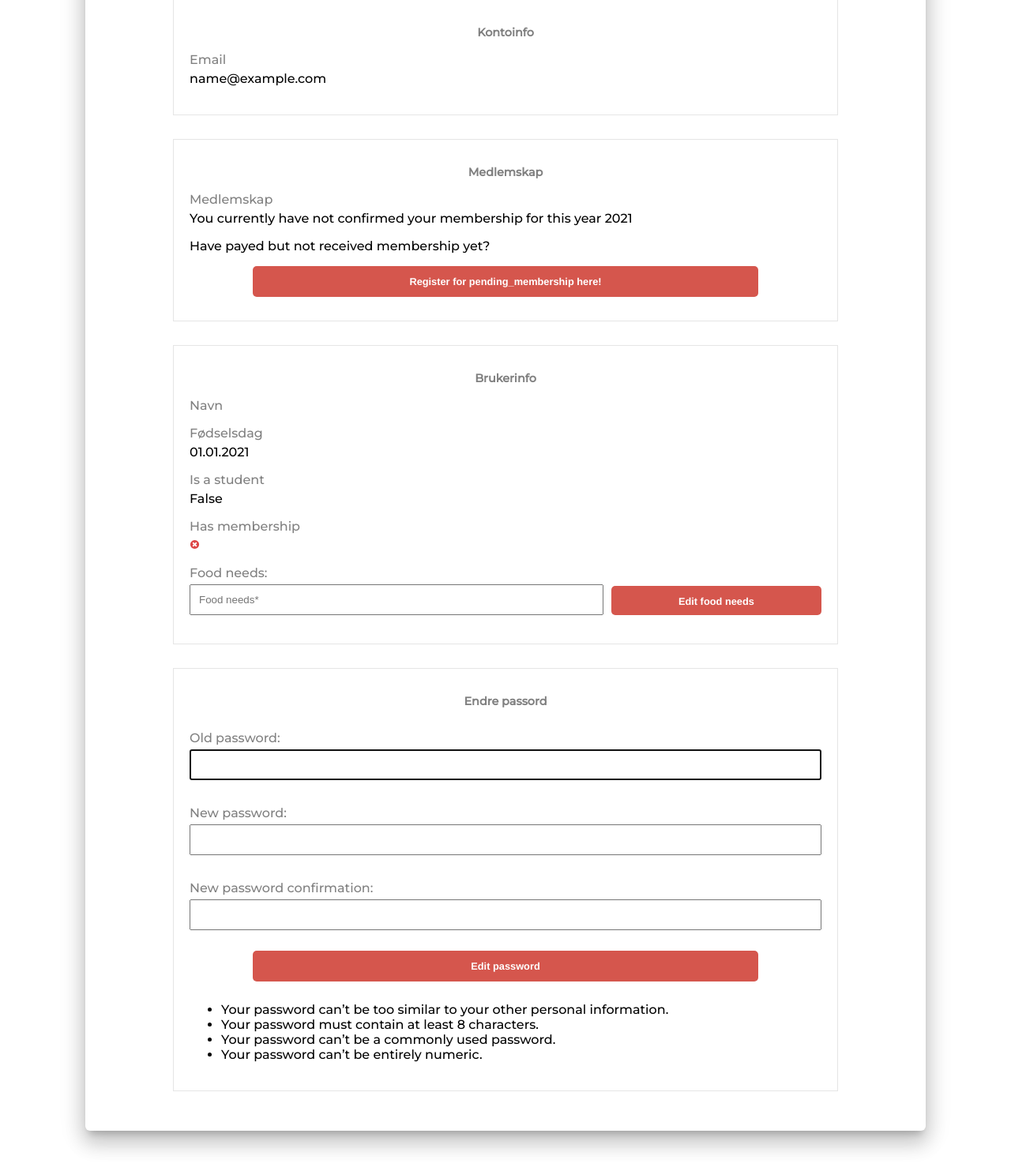
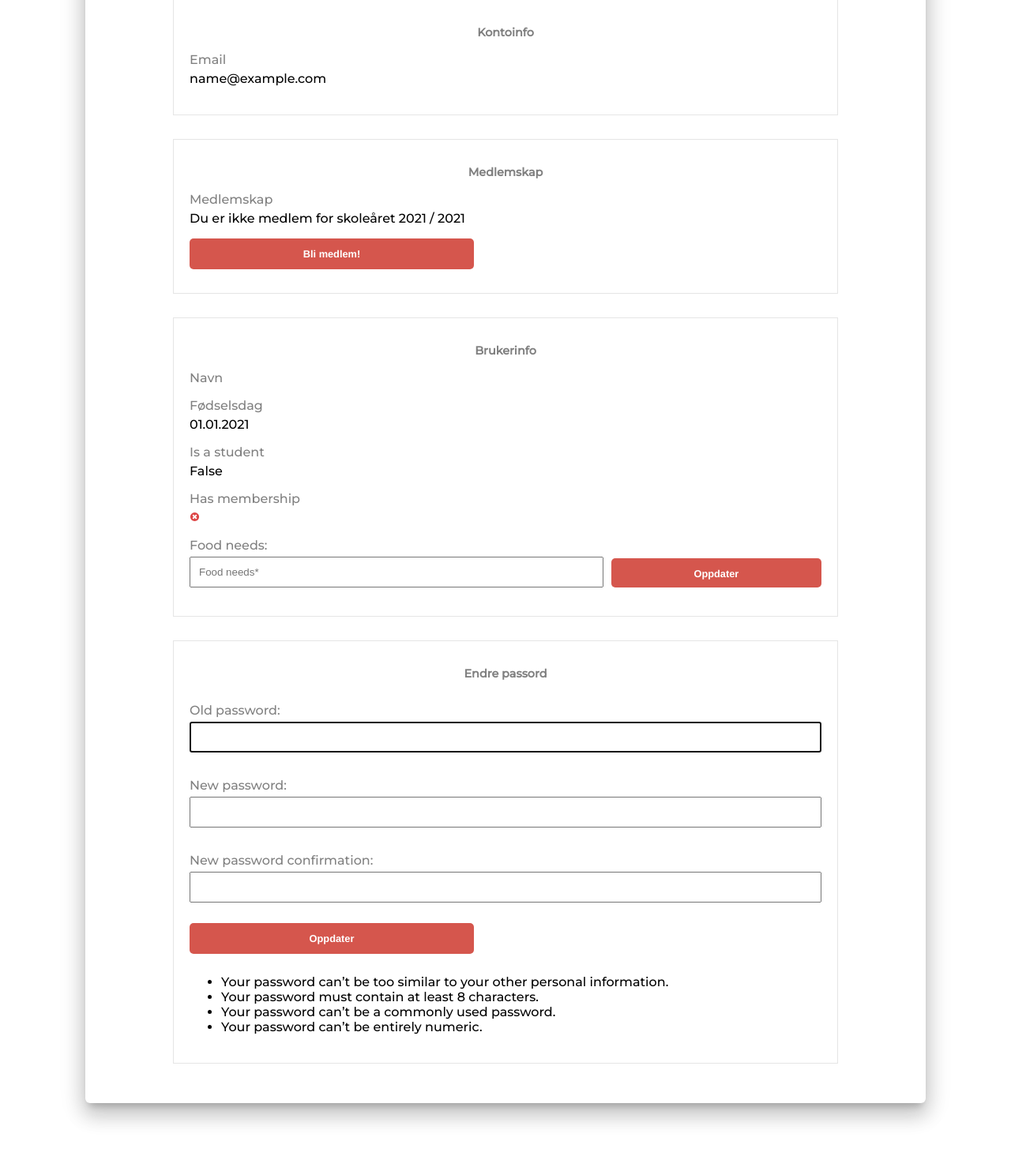
Before and after one commit to uyth/vsait-medlemsside, a Django app: page /profile/ in a window 1280 px wide. Shown: the part 642-2125 px from the top of the page at 79% size. Run offline with Django 3.2, Linux system fonts and the light colour scheme; the visitor is signed in with stand-in values (Sample User, id 1); data that the repository does not hold is empty; some libraries are stand-ins or nearby versions.

Commit message:
Implement alertpopup confirmation for paying and being a membership

```diff
--- a/home/static/home/profile.css
+++ b/home/static/home/profile.css
@@ -103,3 +103,8 @@ div.statistikk div.event {
 div.statistikk div.event > h2 {
 	text-align: left;
 }
+div.profile form input[id="membership"],
+div.profile form input[id="password"] {
+	width: 45%;
+	margin: 10px 0;
+}
--- a/home/static/home/profile.js
+++ b/home/static/home/profile.js
@@ -3,6 +3,7 @@ $(document).ready(() => {
 	// registration form
 	const foodBtn = $("#food").get(0);
 	const passwordBtn = $("#password").get(0);
+	const membershipBtn= $("#membership").get(0);
 	if ($("#alert").get(0)) {
 		// Alert message after password change found
 		const alert = $("#alert").get(0);
@@ -28,6 +29,7 @@ $(document).ready(() => {
 	}
 	$(foodBtn).on('click', click);
 	$(passwordBtn).on('click', click2);
+	$(membershipBtn).on('click', click3);
 });
 
 const click = function(e) {
@@ -76,7 +78,44 @@ const click2 = function(e) {
 		}
 	})
 }
-
+const click3 = function(e) {
+	e.preventDefault();
+	const form = $($(this).parents('form').get(0));
+	const alertInfo = getInfo(this.id);
+	Swal.fire({
+		title: "BLI MEDLEM",
+		html: "Som medlem kan du bli med på arrangementer.<br/><br/>Merk at du også må betale x nok til<br/><br/>1234 12 1234",
+		icon: alertInfo.icon,
+		showCancelButton: true,
+		confirmButtonColor: '#3085d6',
+		cancelButtonColor: '#d33',
+		confirmButtonText: "OK.",
+		input: 'checkbox',
+		inputPlaceholder: 'Jeg har lest.'
+	}).then(function(result) {
+		if (result.value) {
+			Swal.fire({
+				icon: 'success',
+				text: 'SUCCESS MESSAGE MEMBERSHIP ADD!',
+				timer: 1500,
+				showCancelButton: false,
+				showConfirmButton: false,
+			}).then(function() {
+				form.submit();
+			})
+		} else if (result.value === 0) {
+			Swal.fire({
+				icon: 'error',
+				text: "Please make sure to read the text and check the box :(",
+				timer: 1500,
+				showCancelButton: false,
+				showConfirmButton: false,
+			});
+		} else {
+			console.log(`modal was dismissed by ${result.dismiss}`)
+		}
+	})
+}
 const getInfo = function(id) {
 	console.log(id)
 	const info = {}
--- a/home/templates/home/profile.html
+++ b/home/templates/home/profile.html
@@ -42,19 +42,13 @@
 							{% if user.has_membership_boolean %}
 								<p>Membership confirmed for {{ get_year }}</p>
 							{% elif user.pending_membership %}
-								<p>You currently have registered your membership, and thus added to the pending_membership group.</p>
+								<p>You are currently registered as a pending_membership, this will be confirmed by a staff member.</p>
 								<p>With a pending_membership you can register for event just as like a normal membership</p>
-								<p>Was this a mistake?</p>
+							{% else %}
+								<p>Du er ikke medlem for skoleåret {{ get_year }} / {{ get_year }}</p>
 								<form action="/profile/pending_membership/" method="POST">
 									{% csrf_token %}
-									<input type="submit" value="Cancel your registration for pending_membership">
-								</form>
-							{% else %}
-								<p>You currently have not confirmed your membership for this year {{ get_year }}</p>
-								<p>Have payed but not received membership yet?</p>
-								<form action="/profile/pending_membership/" method="POST">
-									{% csrf_token %}
-									<input type="submit" value="Register for pending_membership here!">
+									<input type="submit" id="membership" value="Bli medlem!">
 								</form>
 							{% endif %}
 						</div>
@@ -71,7 +65,7 @@
 							<form method="POST">
 								{% csrf_token %}
 								{{ form_food_needs.as_p }}
-								<input type="submit" id="food" value="Edit food needs">
+								<input type="submit" id="food" value="Oppdater">
 							</form>
 						</div>
 						<div class="divbox password">
@@ -79,7 +73,7 @@
 							<form method="POST">
 								{% csrf_token %}
 								{{ form_password.as_p }}
-								<input type="submit" id="password" value="Edit password">
+								<input type="submit" id="password" value="Oppdater">
 							</form>
 							{% if messages %}
 								{% for message in messages %}
```
